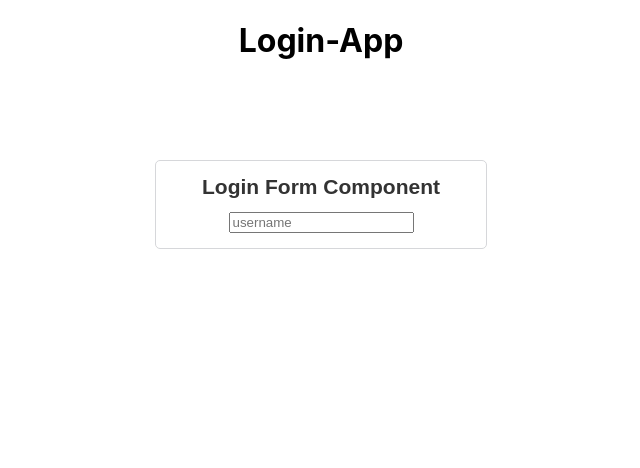
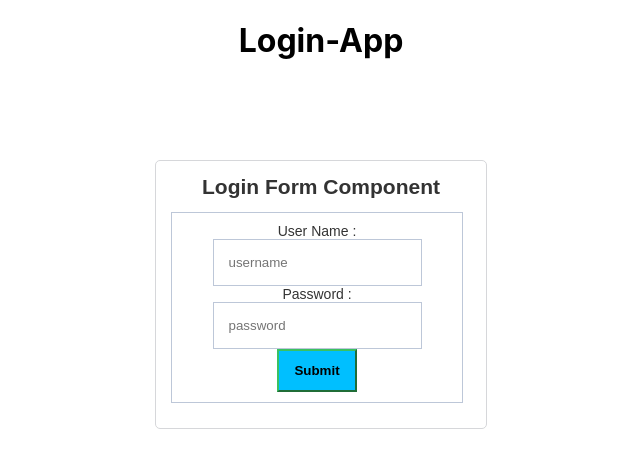
Before and after one commit to rosedimplegeorge/Login, a React (Create React App) app in the folder login-app/: page / in a window 1280 px wide. Shown: the top 468 px of the page, without its empty margins (319-959 px from the left). Built offline with nearby package versions, Linux system fonts and the light colour scheme.

Commit message:
Input fields and button are created with basic styling

```diff
--- a/login-app/src/components/LoginForm.js
+++ b/login-app/src/components/LoginForm.js
@@ -5,11 +5,23 @@ class LoginForm extends Component {
         return (
             <div className="login-form-container" style={formStyle}>
                 <h2>Login Form Component</h2>
-                <form>
-                    <input type="text"
+                <form style={fieldStyle} >
+                    <label >User Name : </label>
+                    <input style={formInputStyle}
+                         type="text"
                          name="userName"
                          placeholder="username"
                     />
+                    <br />
+                    <label>Password : </label>
+                    <input style={formInputStyle}
+                         type="text"
+                         name="password"
+                         placeholder="password"
+                    />
+                    <br />
+                    <button style={btnStyle}>Submit</button>
+
                 </form>
             </div>
         );
@@ -29,4 +41,25 @@ const formStyle = {
   margin: "100px auto"
 }
 
+const fieldStyle ={
+    padding: "10px",
+    border: "solid 1px #BDC7D8",
+    display: "block",
+    marginBottom: "10px",
+    width: "90%"
+}
+
+const formInputStyle={
+    padding: "15px",
+    border: "solid 1px #BDC7D8"
+}
+
+const btnStyle={
+  backgroundColor: "#00BFFF",
+  borderColor: "#3ac162",
+  fontWeight: "bold",
+  padding: "12px 15px"
+}
+
+
 export default LoginForm;
```
